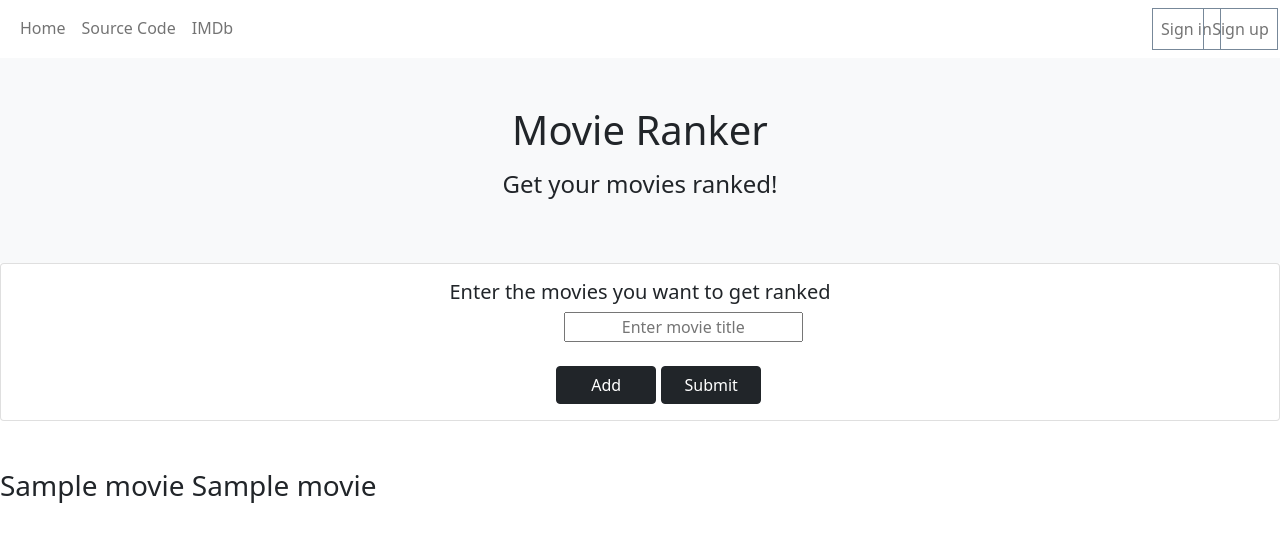
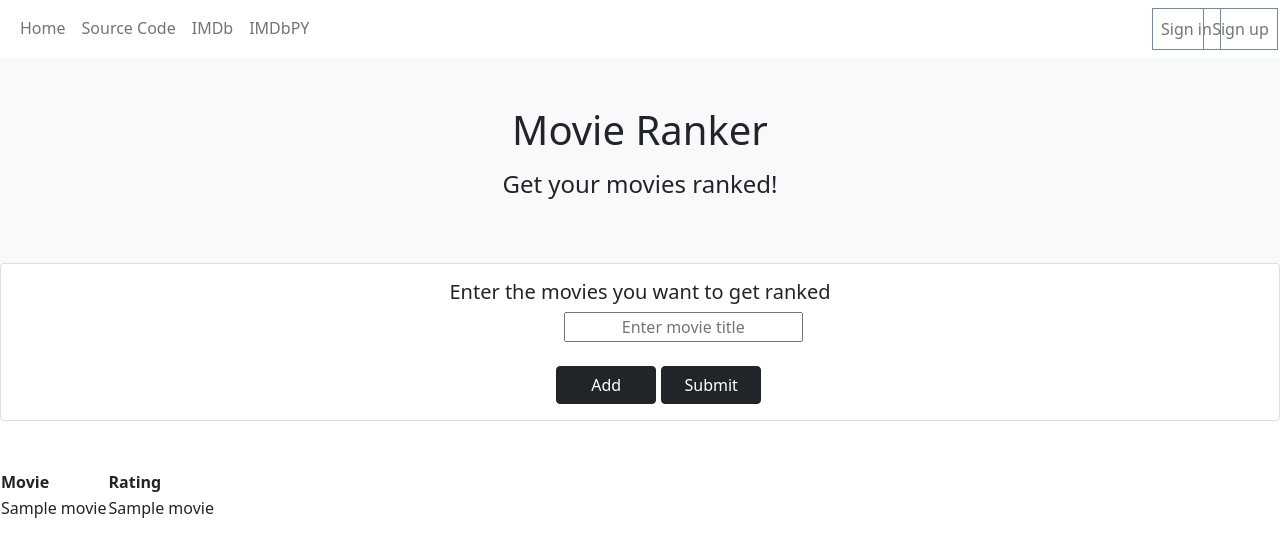
Before and after one commit to Tahmeem/Movie-Ranker, a Flask app: template src/templates/index.html in a window 1280 px wide. Shown: the top 557 px of the page. Run offline with Flask 2, Linux system fonts and the light colour scheme; the template is opened without the code that fills it: most values are stand-ins (such as "Sample title", 1, 10 or a date in 2020).

Commit message:
Added tables to display data

```diff
--- a/src/templates/index.html
+++ b/src/templates/index.html
@@ -34,7 +34,10 @@
               <li class="nav-item">
                 <a class="nav-link" href="https://www.imdb.com/" target="_blank">IMDb</a>
               </li>
-                <li class="nav-item">
+              <li class="nav-item">
+                <a class="nav-link" href="https://imdbpy.readthedocs.io/en/latest/" target="_blank">IMDbPY</a>
+              </li>
+              <li class="nav-item">
                 <a class="Login nav-link" href="#">Sign in</a>
               </li>
                 <li class="nav-item">
@@ -70,9 +73,23 @@
     <script src="{{url_for('static', filename='index.js')}}"></script>
     </header>
     {% if movies != 0 %}
+    <table class = "table-styling">
+        <thead>
+                 <tr>
+                    <th>Movie</th>
+                    <th>Rating</th>
+                </tr>
+        </thead>
+        <tbody>
         {% for movie in titles %}
-            <h3>{{ movie }} {{titles[movie]}}</h3>
+            <tr>
+                <td>{{ movie }} </td>
+
+                <td>{{titles[movie]}}</td>
+            </tr>
         {% endfor %}
+        </tbody>
+        </table>
     {% endif %}
 </body>
 </html>
```
